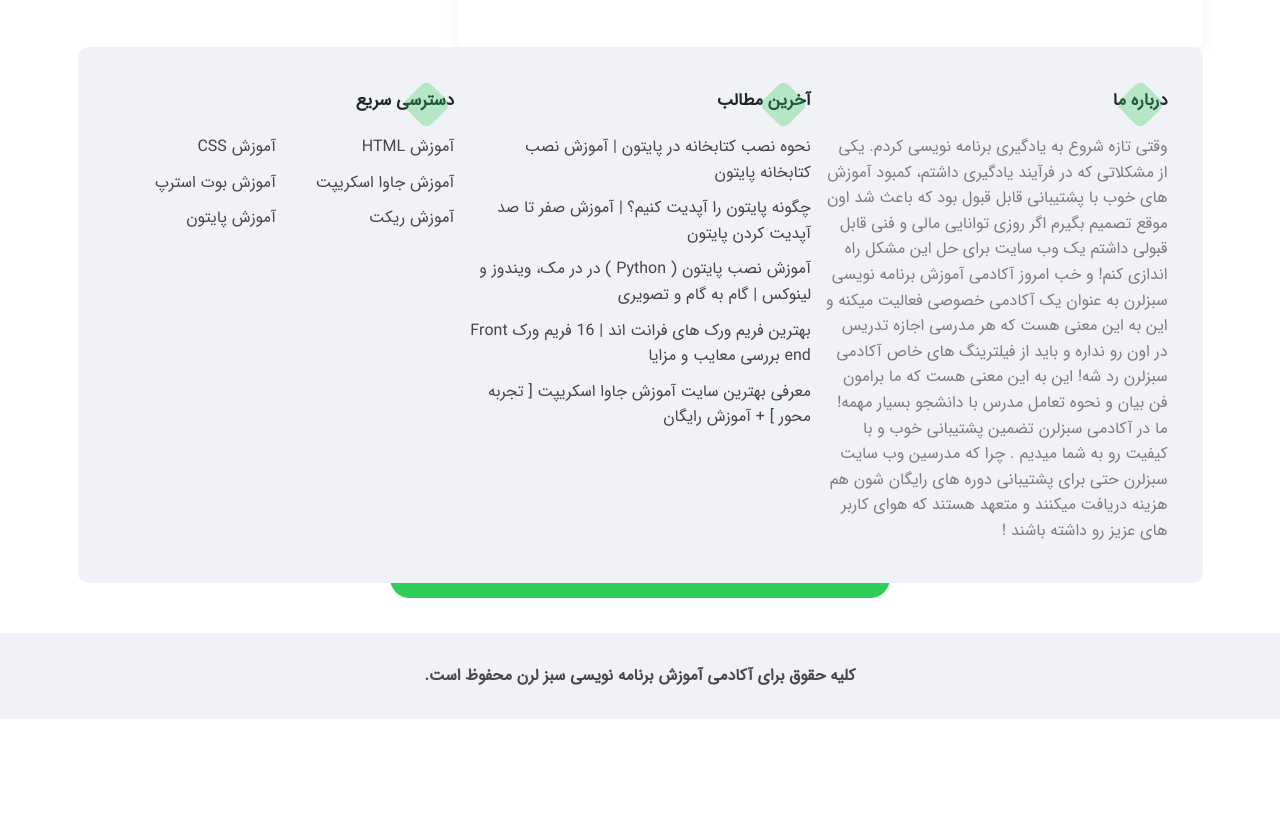
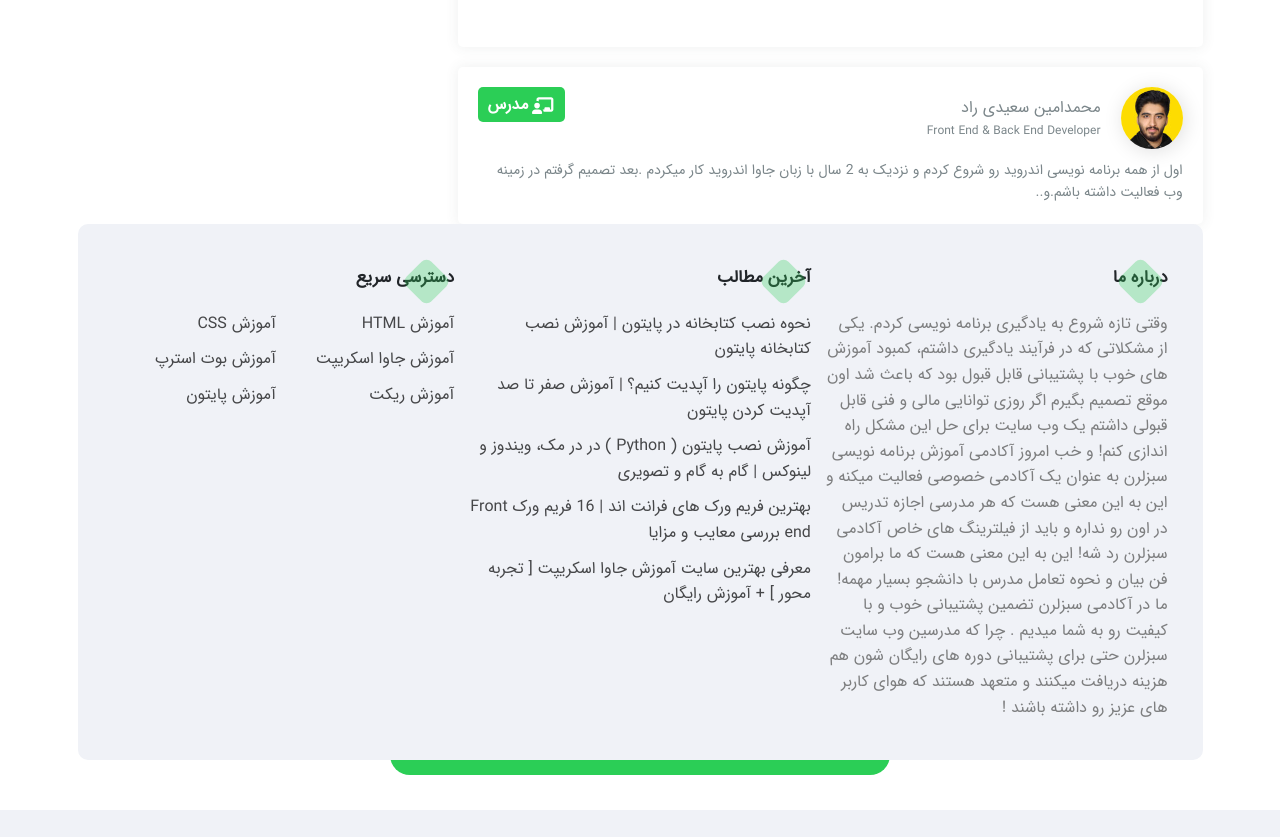
Before and after one commit to masih445/My-sabz-learn, a plain HTML site: page Project/course.html in a window 1280 px wide. Shown: the part 2754-3591 px from the top of the page. Before the commit the page ends 3473 px from the top, so only its background shows below. Drawn offline with Linux system fonts and the light colour scheme.

Commit message:
teacher details

```diff
--- a/Project/course.html
+++ b/Project/course.html
@@ -480,6 +480,30 @@
 
               <!-- Finish Introduction -->
 
+              <!-- start teacher details -->
+              <div class="techer-details">
+                <div class="techer-details__header">
+                  <div class="techer-details__header-right">
+                    <img src="images/info/teacher.jfif" alt="Teacher Profile" class="techer-details__header-img" />
+                    <div class="techer-details__header-titles">
+                      <a href="#" class="techer-details__header-link">محمدامین سعیدی راد</a>
+                      <span class="techer-details__header-skill">
+                        Front End & Back End Developer
+                      </span>
+                    </div>
+                  </div>
+                  <div class="techer-details__header-left">
+                    <i class="fas fa-chalkboard-teacher techer-details__header-icon"></i>
+                    <span class="techer-details__header-name">مدرس</span>
+                  </div>
+                </div>
+                <p class="techer-details__footer">
+                  اول از همه برنامه نویسی اندروید رو شروع کردم و نزدیک به 2 سال با زبان جاوا اندروید کار میکردم .بعد تصمیم گرفتم در زمینه وب فعالیت داشته باشم.و..
+                </p>
+              </div>
+
+              <!-- finish teacher details -->
+
             </div>
           </div>
 
--- a/Project/css/course.css
+++ b/Project/css/course.css
@@ -272,3 +272,73 @@
 
 
 /* finish introdution style */
+
+/* Start Teacher Details Styles */
+
+.techer-details {
+    border-radius: 0.5rem;
+    padding: 2rem;
+    margin-top: 2rem;
+    box-shadow: 0 0 13px 1px rgba(70, 72, 77, 0.08);
+}
+
+.techer-details__header {
+    display: flex;
+    align-items: flex-start;
+    justify-content: space-between;
+}
+
+.techer-details__header-right {
+    display: flex;
+    align-items: center;
+}
+
+.techer-details__header-img {
+    width: 62px;
+    height: auto;
+    border-radius: 50%;
+    box-shadow: 2px 2px 20px #00000021;
+}
+
+.techer-details__header-titles {
+    display: flex;
+    flex-direction: column;
+    margin-right: 2rem;
+}
+
+.techer-details__header-link {
+    text-decoration: none;
+    color: #7b868a;
+}
+
+.techer-details__header-skill {
+    color: #7b868a;
+    font-size: 1.2rem;
+}
+
+.techer-details__header-left {
+    display: flex;
+    align-items: center;
+    color: var(--white-color);
+    background-color: var(--primary-color);
+    padding: 0.5rem 1rem;
+    border-radius: 0.5rem;
+}
+
+.techer-details__header-icon {
+    font-size: 1.8rem;
+}
+
+.techer-details__header-name {
+    font-size: 1.6rem;
+    font-weight: bold;
+    margin-right: 0.4rem;
+}
+
+.techer-details__footer {
+    margin-top: 1rem;
+    color: #7b868a;
+    font-size: 14px;
+}
+
+/* Finish Teacher Details Styles */
```
